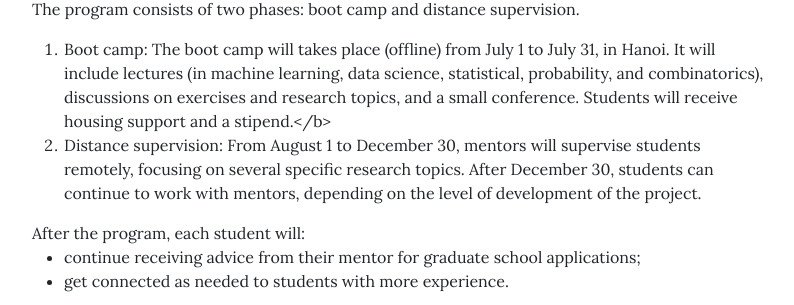
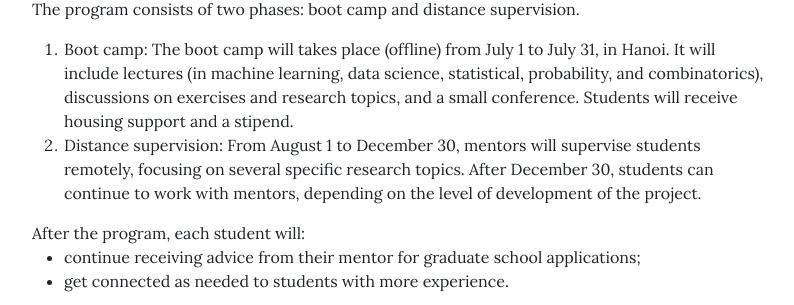
Before and after one commit to adm-vietnam/adm-vietnam.github.io, a Jekyll site: the page built from pages/home.md, in a window 1280 px wide. Shown: the part 644-949 px from the top of the page, without its empty margins (240-1034 px from the left). Built offline with Jekyll 4.4.1, drawn with Linux system fonts in a browser that asks for light colours.

```diff
--- a/pages/home.md
+++ b/pages/home.md
@@ -19,7 +19,7 @@ The program is a great opportunity for participating students to meet, exchange
 The program consists of two phases: boot camp and distance supervision.
 <ol>
   <li>
-Boot camp: The boot camp will takes place (offline) from July 1 to July 31, in Hanoi. It will include lectures (in machine learning, data science, statistical, probability, and combinatorics), discussions on exercises and research topics, and a small conference. Students will receive housing support and a stipend.</b></li>
+Boot camp: The boot camp will takes place (offline) from July 1 to July 31, in Hanoi. It will include lectures (in machine learning, data science, statistical, probability, and combinatorics), discussions on exercises and research topics, and a small conference. Students will receive housing support and a stipend.</li>
   <li>
 Distance supervision: From August 1 to December 30, mentors will supervise students remotely, focusing on several specific research topics. After December 30, students can continue to work with mentors, depending on the level of development of the project.</li>
 </ol>
```
